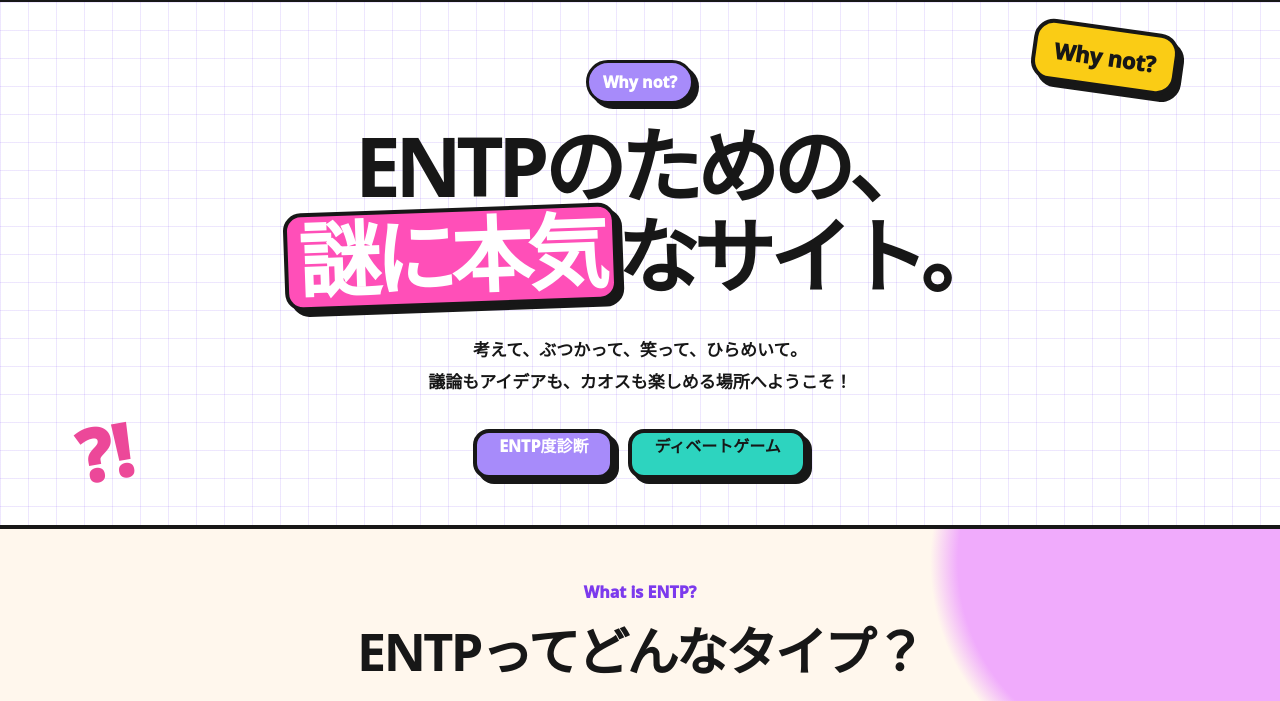
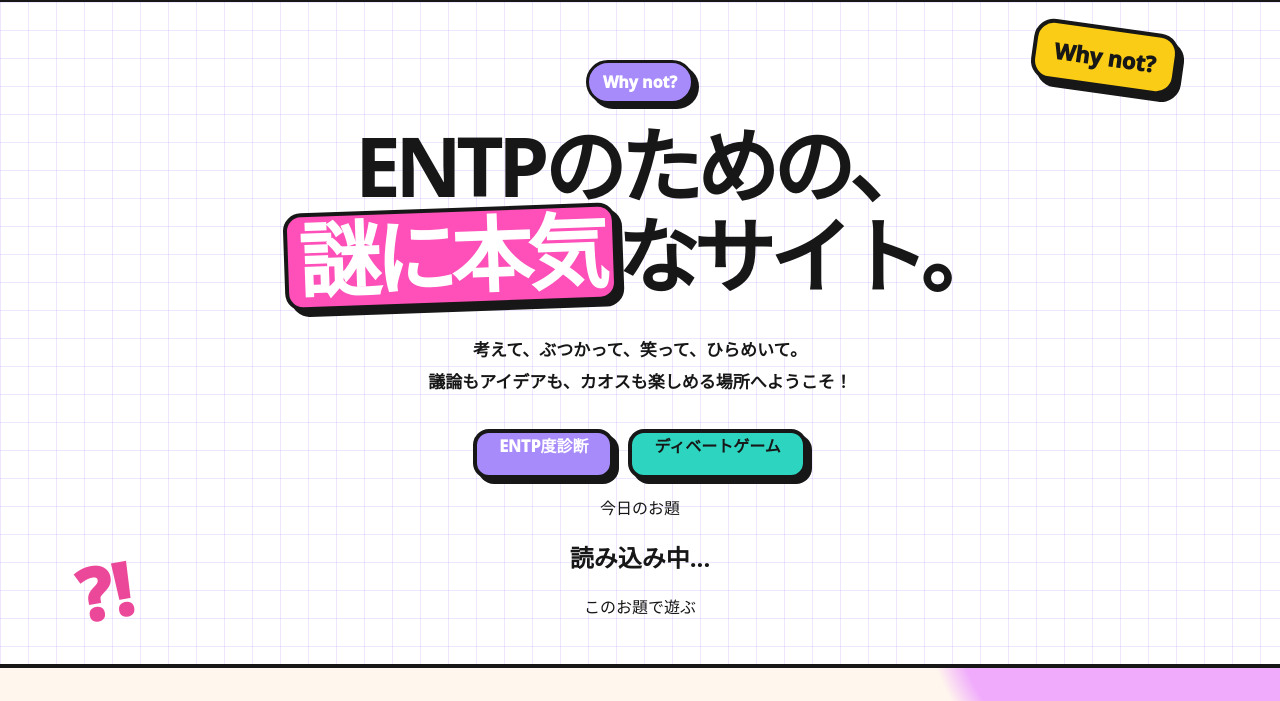
Before and after one commit to AlexLevel0/entp, a plain HTML site: page index.html in a window 1280 px wide. Shown: the part 68-769 px from the top of the page. Drawn offline with Linux system fonts and the light colour scheme.

Commit message:
Update index.html

```diff
--- a/index.html
+++ b/index.html
@@ -56,6 +56,13 @@
         <a href="#diagnosis" class="btn primary">ENTP度診断</a>
         <a href="#debate" class="btn secondary">ディベートゲーム</a>
       </div>
+
+      <div class="today-topic">
+  <p>今日のお題</p>
+  <h2 id="todayTopic">読み込み中...</h2>
+  <a href="#debate" class="today-link">このお題で遊ぶ</a>
+</div>
+
     </div>
   </section>
 
```
